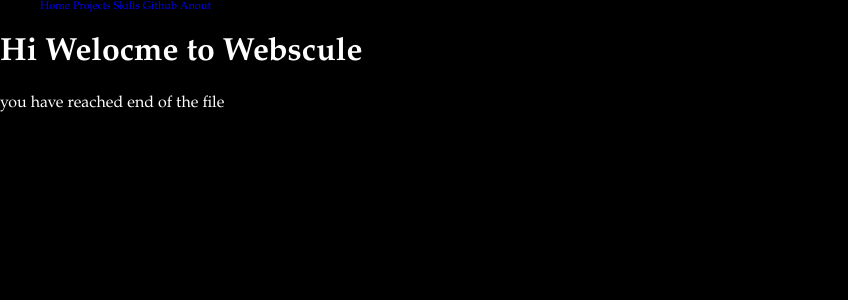
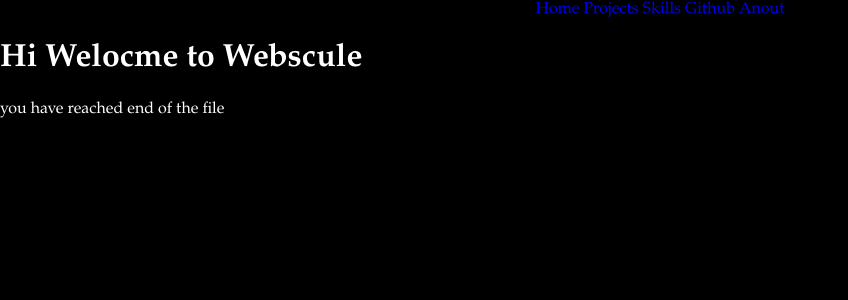
Before and after one commit to PraveenDKatti/PraveenDKatti.github.io, a Jekyll site: the page built from index.html, in a window 1280 px wide. Shown: the top 300 px of the page, without its empty margins (0-848 px from the left). Built offline with Jekyll 4.4.1, drawn with Linux system fonts in a browser that asks for light colours.

Commit message:
text aligned center for nav-bar class

```diff
--- a/css/main.css
+++ b/css/main.css
@@ -13,7 +13,9 @@ a{
   text-decoration:none;
 }
 .nav-bar{
-  font-size: 11px;
+  font-size: 16px;
+  color:white;
+  text-align: center;
   max-height: 80px;
   list-style-type:none;
 }
```
